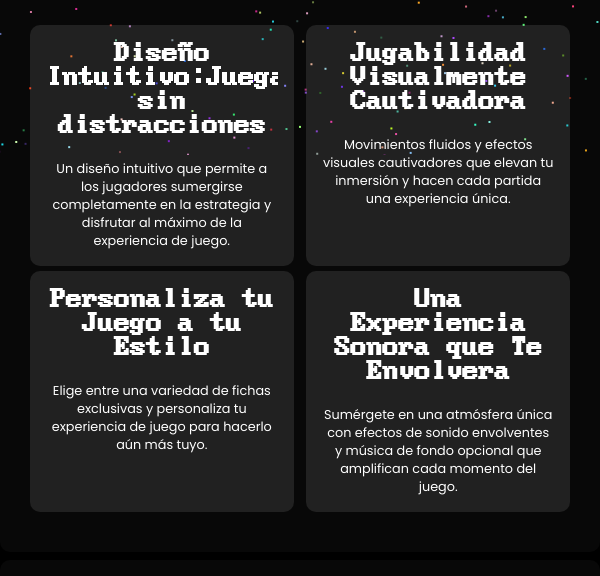
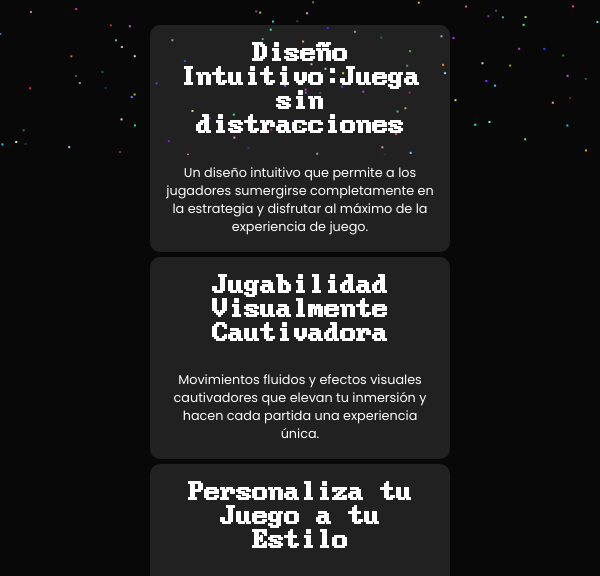
Before and after one commit to RedGalaxyStudio/redgalaxy-fortuneavenue-web, a plain HTML site: page index.html in a window 600 px wide. Shown: the part 645-1221 px from the top of the page. Drawn offline with Linux system fonts and the light colour scheme; a web font is replaced by a local one.

Commit message:
final........!

```diff
--- a/styles.css
+++ b/styles.css
@@ -269,11 +269,26 @@ section {
 
 .grid {
     display: grid;
-    grid-template-columns: repeat(auto-fit, minmax(250px, 1fr));
     gap: 0.3rem 0.8rem;
     justify-items: center;
 }
+@media (min-width: 1200px) {
+    .grid {
+      grid-template-columns: repeat(4, minmax(250px, 1fr)); /* 4 columnas en pantallas grandes */
+    }
+  }
 
+  @media (max-width: 1200px) and (min-width: 600px) {
+    .grid {
+      grid-template-columns: repeat(2, minmax(250px, 1fr)); /* 2 columnas en pantallas medianas */
+    }
+  }
+
+  @media (max-width: 600px) {
+    .grid {
+      grid-template-columns: repeat(1, minmax(250px, 1fr)); /* 1 columna en pantallas pequeñas */
+    }
+  }
 
 .card {
     background-color: rgba(255, 255, 255, 0.1);
```
